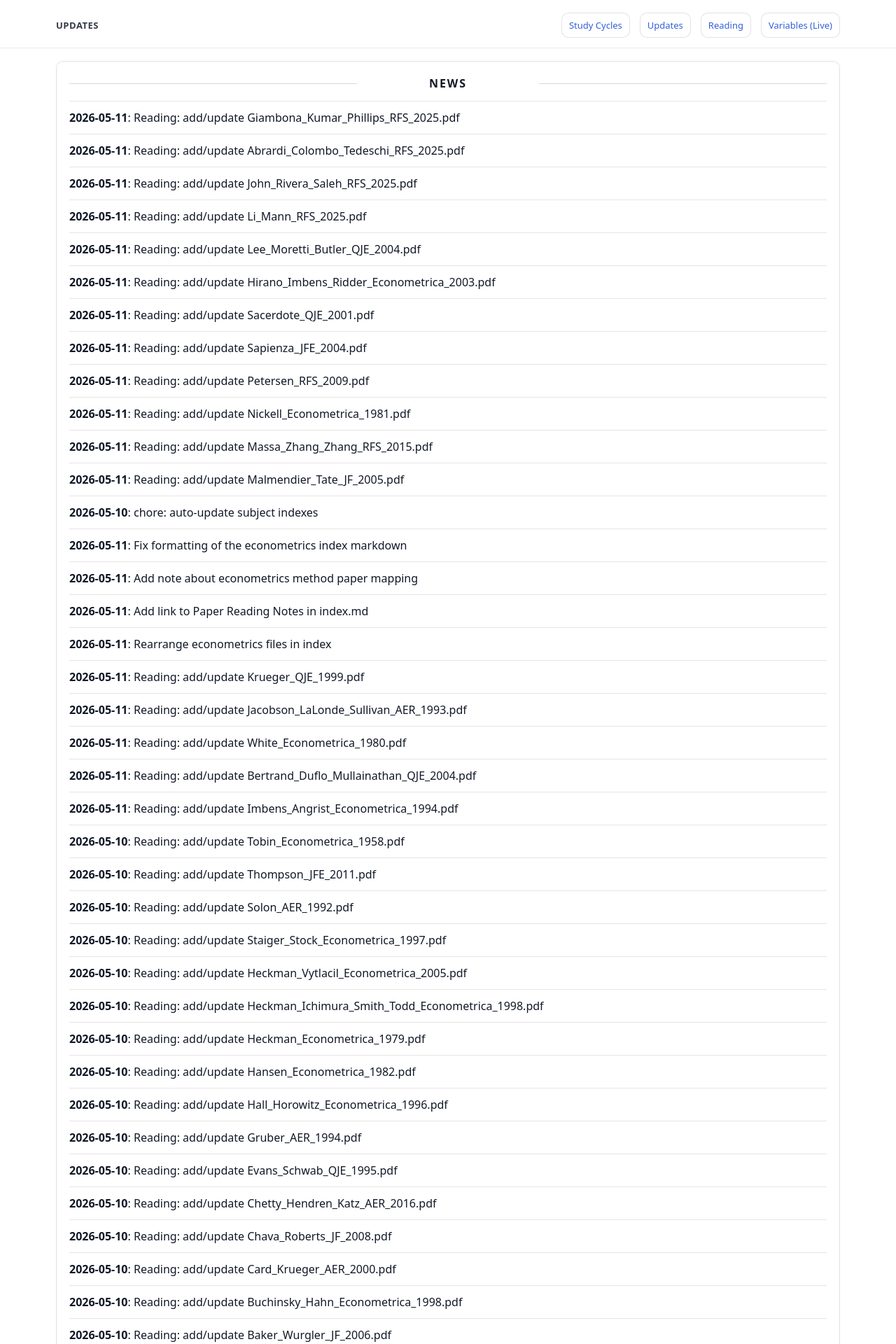
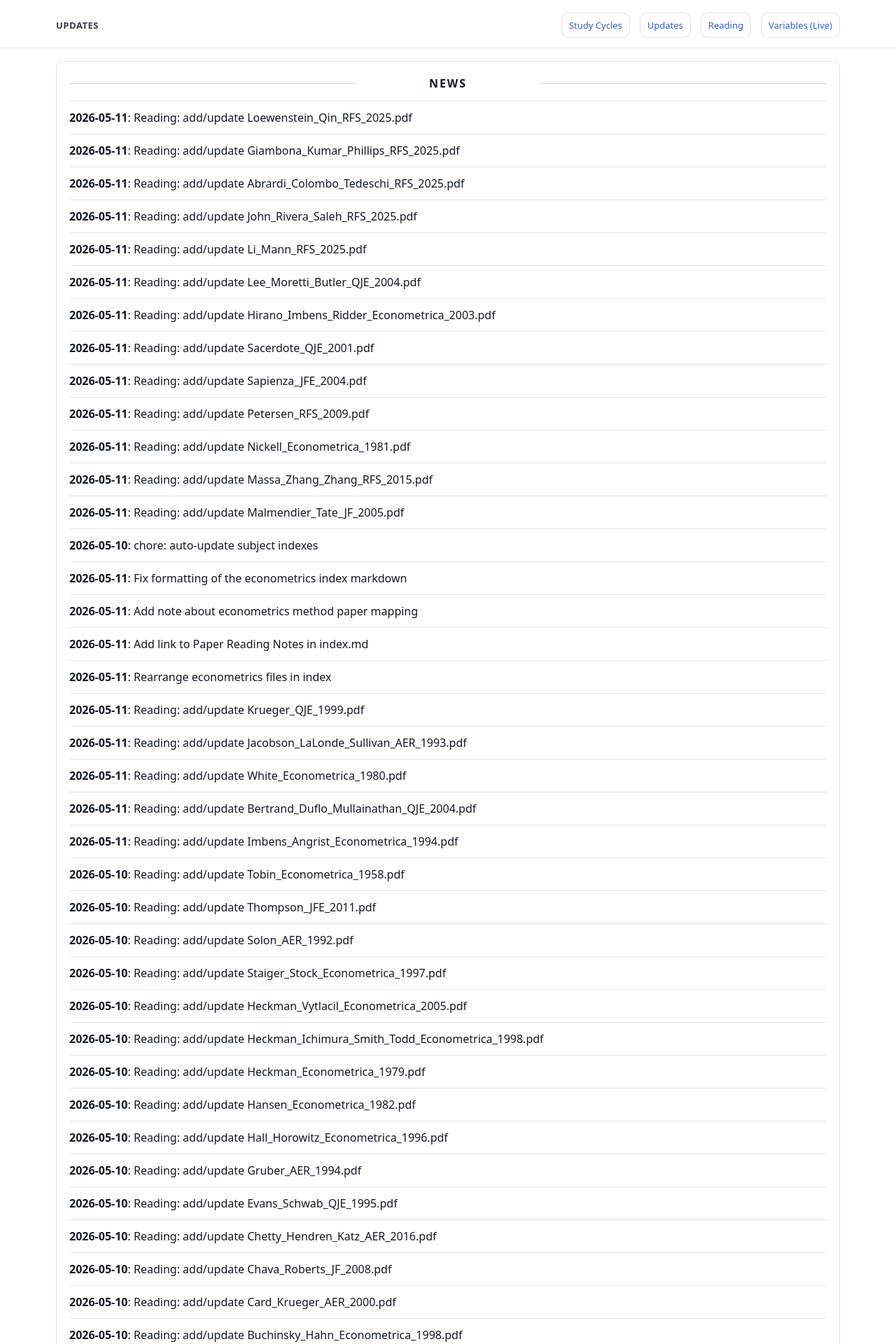
Before and after one commit to yaxinzn/study-archive, a Jekyll site: the page built from updates/index.md, in a window 1280 px wide. Shown: the top 1920 px of the page at 70% size. Built offline with Jekyll 4.4.1, drawn with Linux system fonts in a browser that asks for light colours; some of the changed text lies outside the part shown.

Commit message:
chore: update NEWS feed

```diff
--- a/_data/news.yml
+++ b/_data/news.yml
@@ -1,4 +1,7 @@
 # Auto-generated update history (sorted newest -> oldest). Do not edit manually.
+- ts: "1778487392"
+  date: "2026-05-11"
+  title: "Reading: add/update Loewenstein_Qin_RFS_2025.pdf"
 - ts: "1778487155"
   date: "2026-05-11"
   title: "Reading: add/update Giambona_Kumar_Phillips_RFS_2025.pdf"
```
